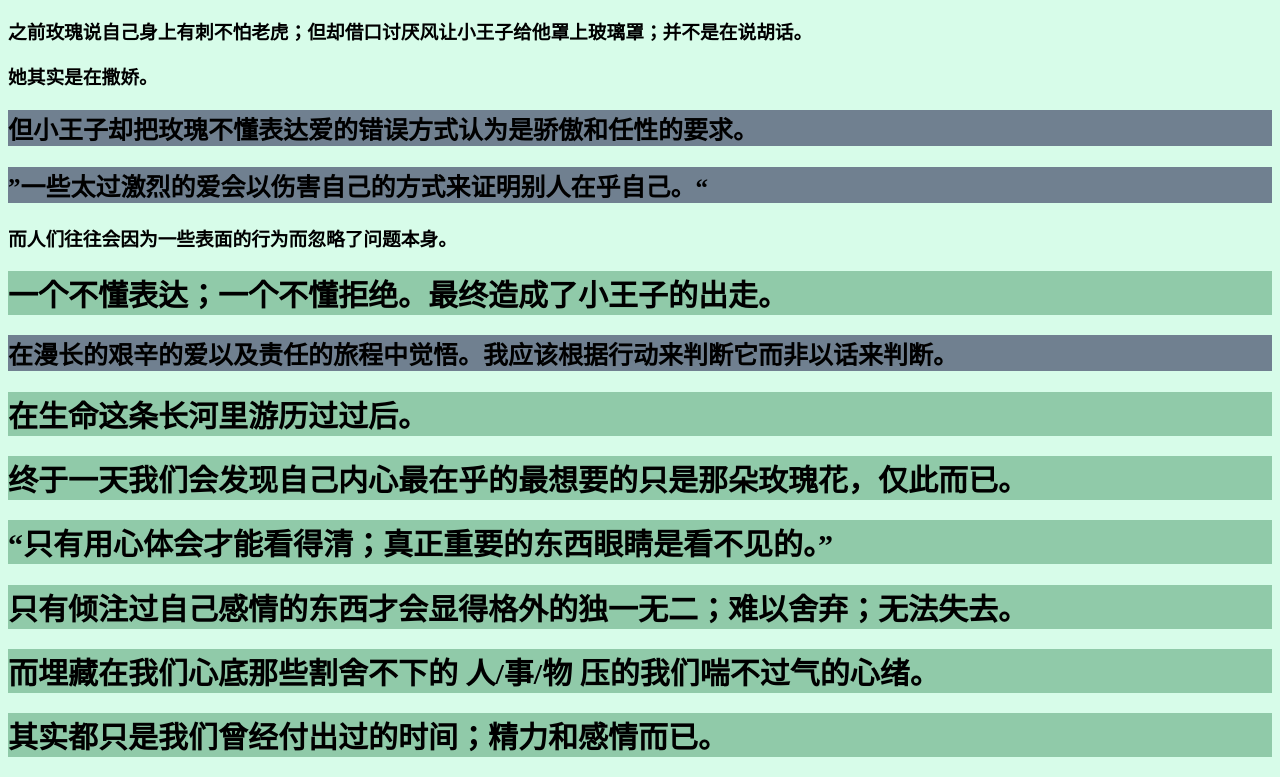
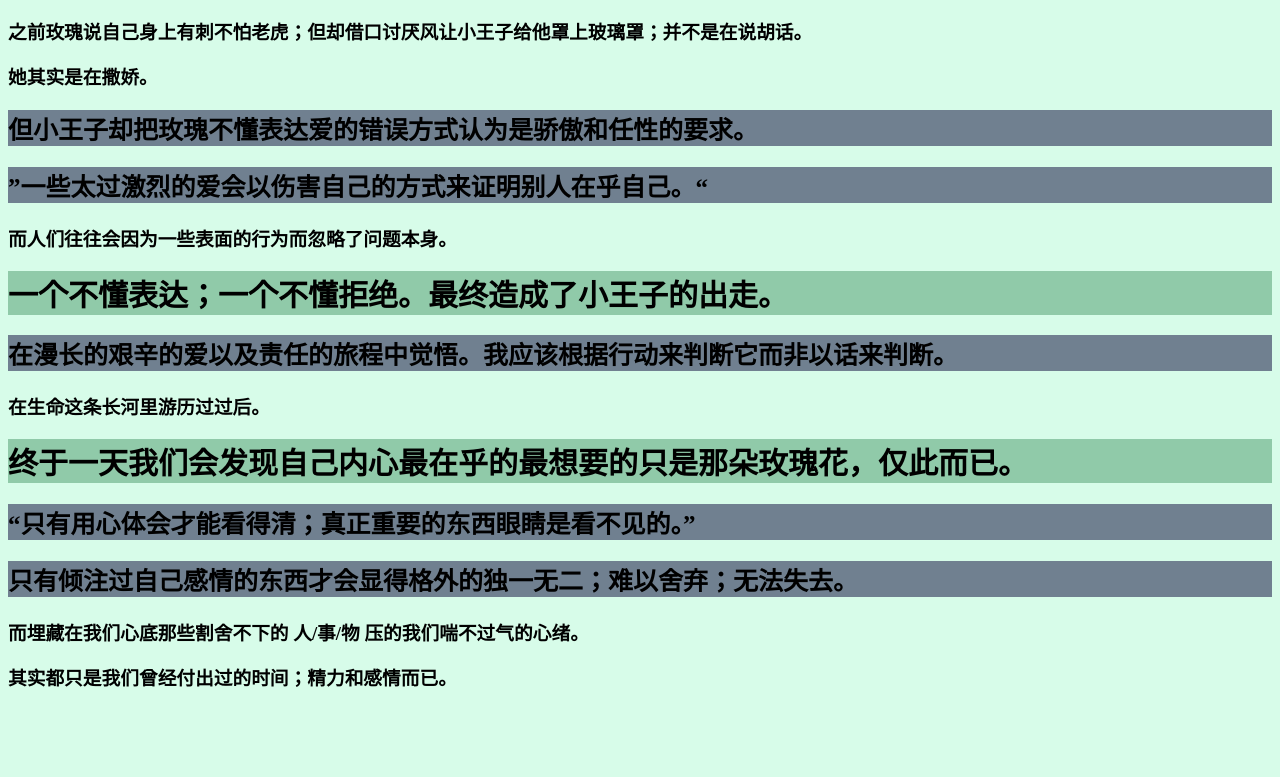
Before and after one commit to Yuzzi997/all.html, a plain HTML site: page breaking1.html in a window 1280 px wide. Shown: the part 1864-2641 px from the top of the page. After the commit the page ends 2573 px from the top, so only its background shows below. Drawn offline with Linux system fonts and the light colour scheme.

Commit message:
change format
change size of important words

```diff
--- a/breaking1.html
+++ b/breaking1.html
@@ -91,18 +91,18 @@
    <h2>在漫长的艰辛的爱以及责任的旅程中觉悟。我应该根据行动来判断它而非以话来判断。</h2>
 
 
-   <h1>
+   <h3>
    在生命这条长河里游历过过后。
-   </h1>
+   </h3>
 
    <h1>终于一天我们会发现自己内心最在乎的最想要的只是那朵玫瑰花，仅此而已。</h1>
 
-   <h1>“只有用心体会才能看得清；真正重要的东西眼睛是看不见的。”</h1>
+   <h2>“只有用心体会才能看得清；真正重要的东西眼睛是看不见的。”</h2>
 
-   <h1>只有倾注过自己感情的东西才会显得格外的独一无二；难以舍弃；无法失去。</h1>
+   <h2>只有倾注过自己感情的东西才会显得格外的独一无二；难以舍弃；无法失去。</h2>
 
-   <h1>而埋藏在我们心底那些割舍不下的 人/事/物 压的我们喘不过气的心绪。</h1>
-       <h1>其实都只是我们曾经付出过的时间；精力和感情而已。</h1>
+   <h3>而埋藏在我们心底那些割舍不下的 人/事/物 压的我们喘不过气的心绪。</h3>
+       <h3>其实都只是我们曾经付出过的时间；精力和感情而已。</h3>
 
 
     </body>
```
Also changed, not shown: 2 other files.
